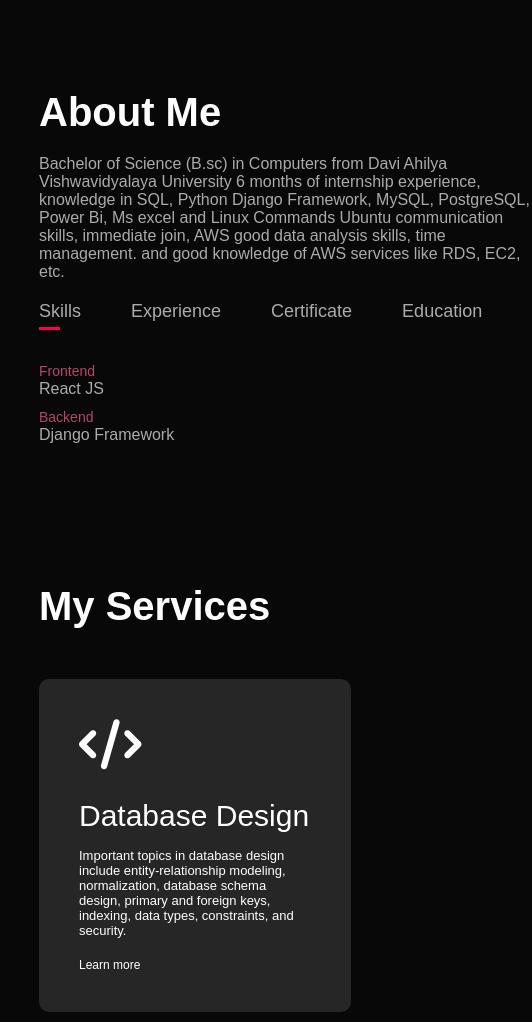
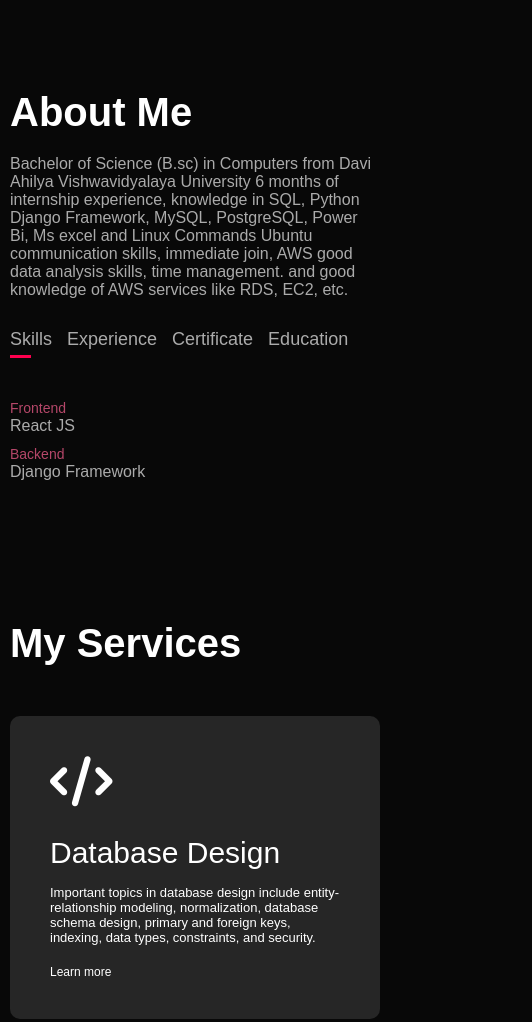
Before and after one commit to rohitfuleriya/My-Portfolio, a plain HTML site: page index.html in a window 390 px wide. Shown: the part 844-1866 px from the top of the page, 532 px wide, since content can reach past the window. Drawn offline with Linux system fonts and the light colour scheme.

Commit message:
adding some css for responsive

```diff
--- a/style.css
+++ b/style.css
@@ -21,7 +21,7 @@ body {
 }
 
 .container {
-    padding: 10px 10%;
+    padding: 10px 10px;
 }
 
 nav {
@@ -103,6 +103,7 @@ nav ul li a:hover::after {
 
 .about-col-2 {
     flex-basis: 60%;
+    width: 100%;
 }
 
 .sub-title {
@@ -114,6 +115,10 @@ nav ul li a:hover::after {
 .tab-titles {
     display: flex;
     margin: 20px 0 40px;
+    width: 100%;
+    overflow-x: auto;
+    height: 40px;
+    align-items: center;
 }
 
 .tab-links {
@@ -486,3 +491,16 @@ form .btn2 {
     margin-top: -40px;
     display: block;
 }
+
+@media only screen and (max-width: 600px) {
+    .tab-links {
+        margin-right: 15px;
+        font-size: 18px;
+        font-weight: 500;
+        cursor: pointer;
+        position: relative;
+    }
+    ::-webkit-scrollbar {
+        display: none;
+    }
+  }
```
